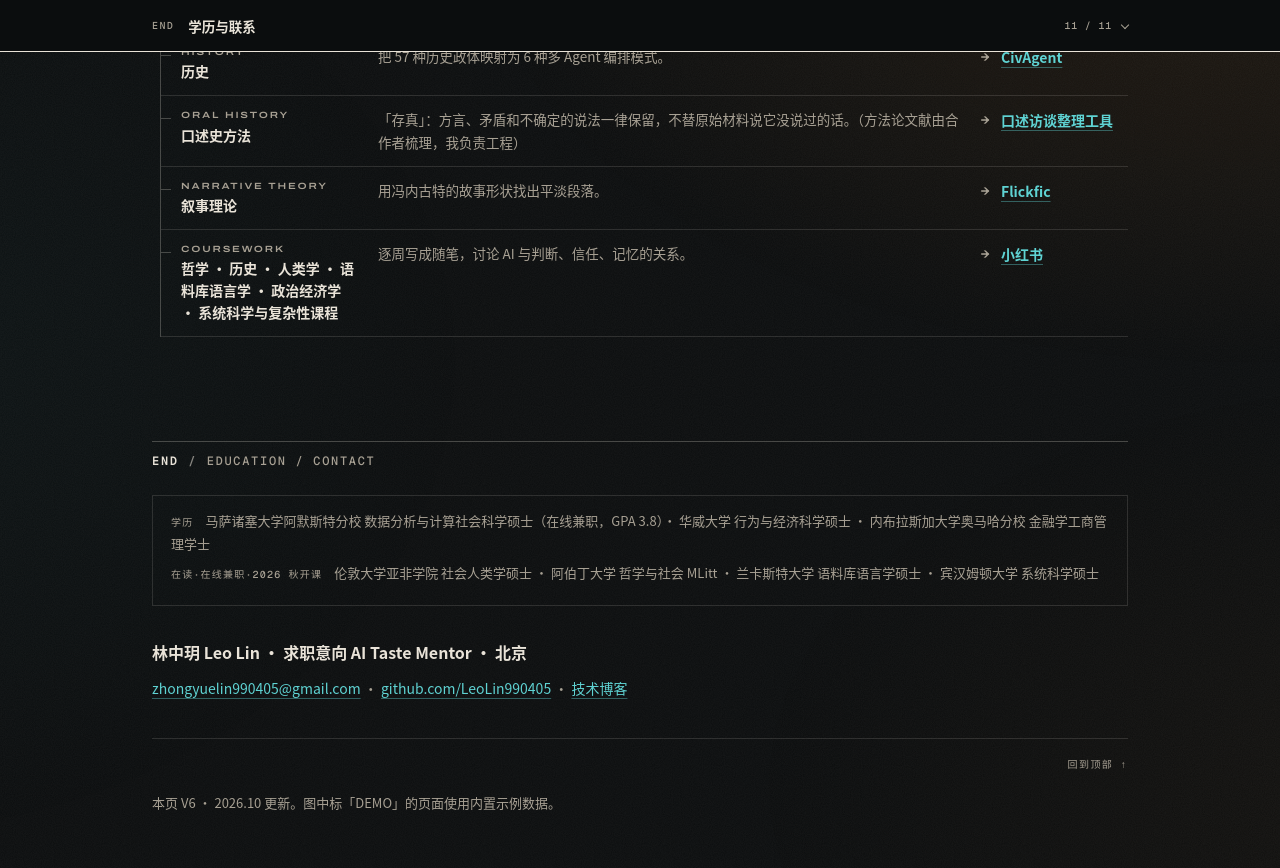
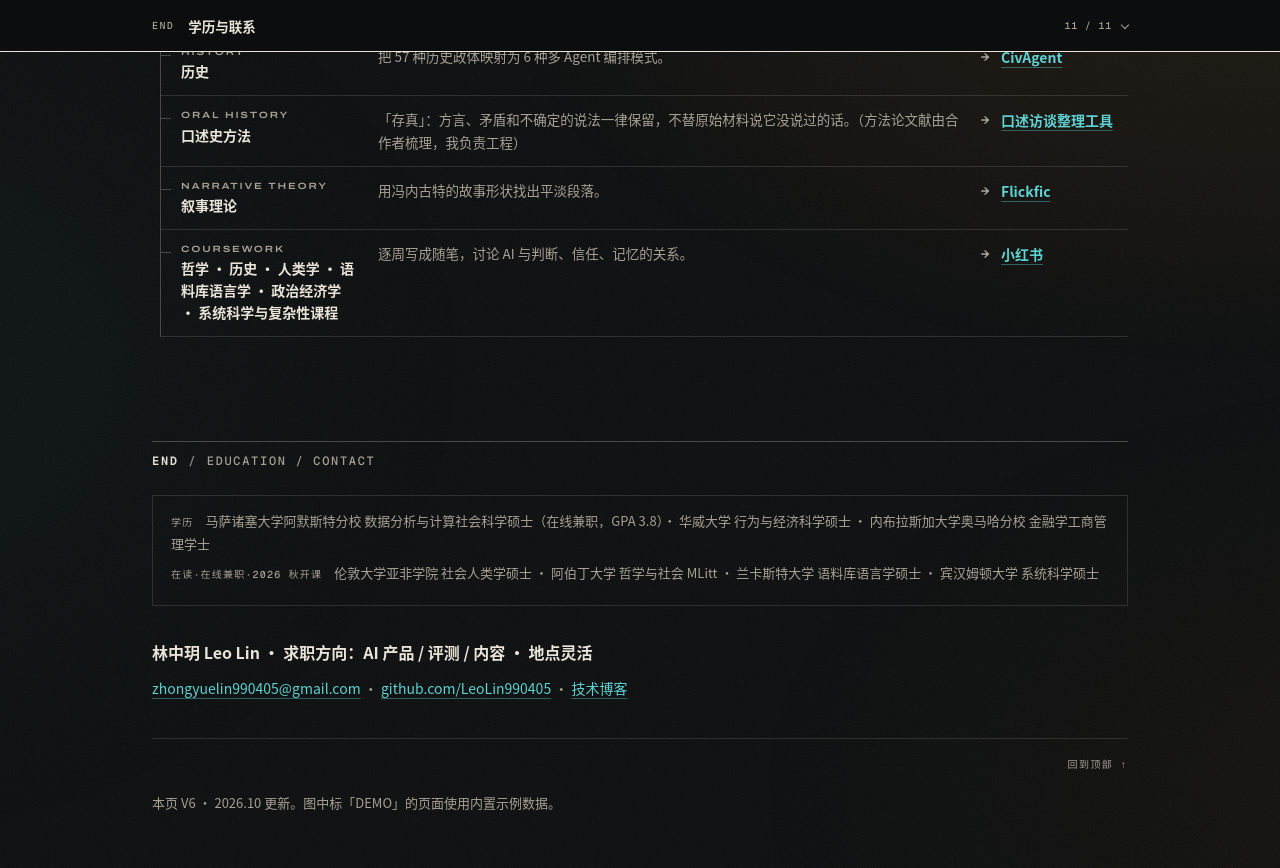
Before and after one commit to LeoLin990405/blog, a Jekyll site: the page portfolio/index.html, which Jekyll copies as it is, in a window 1280 px wide and 900 px high, scrolled down 12646 px. Shown: the top 868 px of the window. Built offline with Jekyll 4.4.1, drawn with Linux system fonts in a browser that asks for light colours; some of the changed text lies outside the part shown.

Commit message:
portfolio: open up the positioning line (#7)
- hero byline and footer no longer pin a single invented role or city:
  '求职方向：AI 产品 / 评测 / 内容 · 地点灵活'
- verified 1440/390/320: no overflow, axe WCAG 2.1 AA clean

```diff
--- a/portfolio/index.html
+++ b/portfolio/index.html
@@ -36,7 +36,7 @@
 <p class="hud"><span>LEO LIN / 林中玥</span><span>PORTFOLIO V6</span><span>TASTE / JUDGEMENT</span><span>2026.10</span></p>
 <p class="mega" aria-hidden="true"><span style="--i:0">L</span><span style="--i:1">E</span><span style="--i:2">O</span><span style="--i:3">&nbsp;</span><span style="--i:4">L</span><span style="--i:5">I</span><span style="--i:6">N</span></p>
 <h1>答案越来越便宜，<br>问题越来越珍贵。</h1>
-<p class="byline"><span>林中玥 Leo Lin</span><span>求职意向 AI Taste Mentor · 北京</span><span><a href="mailto:zhongyuelin990405@gmail.com">zhongyuelin990405@gmail.com</a></span></p>
+<p class="byline"><span>林中玥 Leo Lin</span><span>求职方向：AI 产品 / 评测 / 内容 · 地点灵活</span><span><a href="mailto:zhongyuelin990405@gmail.com">zhongyuelin990405@gmail.com</a></span></p>
 <div class="manifesto">
 <p>写到「人的判断力、品味、提问能力不可替代」就收尾，是这类文章的安全出口；我不确定它是真的。我更愿意把判断写下来，写成规则和评测，好让它能和结果对照。下面每件作品都写成一次判断：看起来没问题的是什么，哪里不同意，改成了什么。</p>
 <p class="orig">已发布原文：「答案变得极其便宜。问题变得极其贵。」<span>《AI时代漫游指南》· 2026-08-28</span></p>
@@ -253,7 +253,7 @@
 <p><b>学历</b>马萨诸塞大学阿默斯特分校 数据分析与计算社会科学硕士（在线兼职，GPA 3.8）· 华威大学 行为与经济科学硕士 · 内布拉斯加大学奥马哈分校 金融学工商管理学士</p>
 <p><b>在读·在线兼职·2026 秋开课</b>伦敦大学亚非学院 社会人类学硕士 · 阿伯丁大学 哲学与社会 MLitt · 兰卡斯特大学 语料库语言学硕士 · 宾汉姆顿大学 系统科学硕士</p>
 </div>
-<p class="me">林中玥 Leo Lin · 求职意向 AI Taste Mentor · 北京</p>
+<p class="me">林中玥 Leo Lin · 求职方向：AI 产品 / 评测 / 内容 · 地点灵活</p>
 <p><a href="mailto:zhongyuelin990405@gmail.com">zhongyuelin990405@gmail.com</a> · <a href="https://github.com/LeoLin990405">github.com/LeoLin990405</a> · <a class="ext" href="https://leolin990405.github.io/blog/">技术博客</a></p>
 <p class="top"><a href="#top">回到顶部 ↑</a></p>
 <p class="note">本页 V6 · 2026.10 更新。图中标「DEMO」的页面使用内置示例数据。</p>
```
